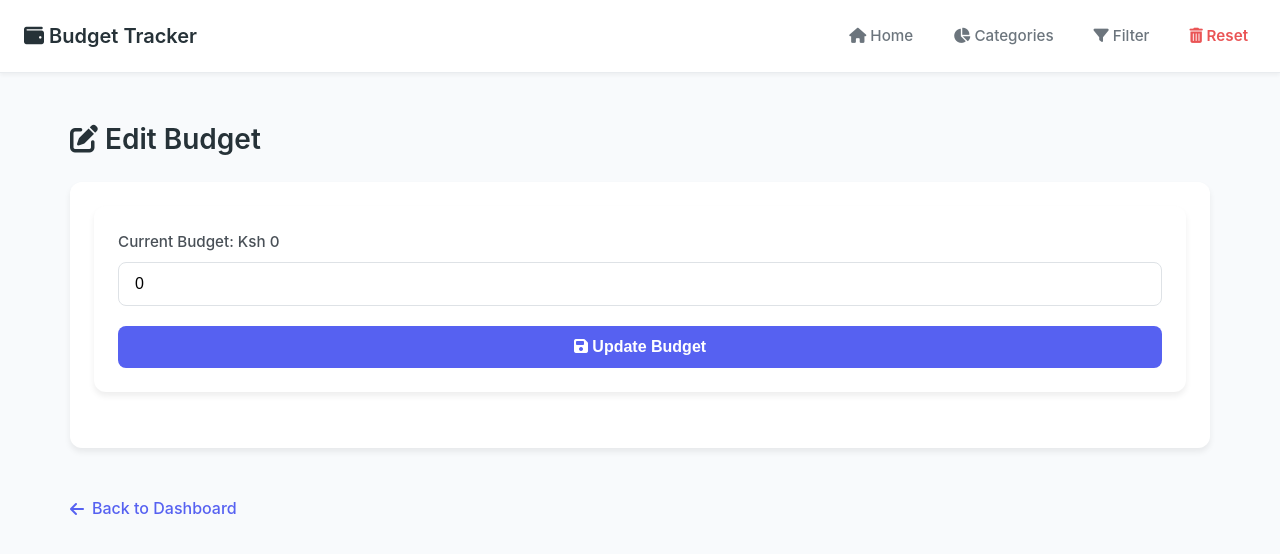
After one commit to melmuya/budget-tracker, a Flask app: page /edit-budget in a window 1280 px wide. The commit adds this page. Shown: the top 554 px of the page. Run offline with Flask 3, Linux system fonts and the light colour scheme.

Commit message:
feat: Add budget editing capability
- Add route for editing the budget amount
- Create dedicated template for budget management
- Add edit button to dashboard UI
- Implement validation for budget updates
- Enhance set_budget() function with better logging
- Add clear user feedback messages

This change allows users to modify their budget after initial setup, providing more flexibility in financial planning as circumstances change.

```diff
--- a/app.py
+++ b/app.py
@@ -28,10 +28,14 @@ def set_budget(amount):
     if not budget:
         budget = Budget(amount=amount)
         db.session.add(budget)
+        action = "created"
     else:
+        old_amount = budget.amount
         budget.amount = amount
+        action = f"updated from Ksh {old_amount}"
     db.session.commit()
-
+    app.logger.info(f"Budget {action} to Ksh {amount}.")
+    return amount
 
 
 # Database Models
@@ -101,6 +105,32 @@ def index():
         balance=balance,
         expense_data=expense_dicts,
     )
+
+@app.route("/edit-budget", methods=["GET", "POST"])
+def edit_budget():
+    budget = get_budget()
+
+    if request.method == "POST":
+        try:
+            new_budget = float(request.form["new_budget"].strip())
+
+            # Basic validation
+            if new_budget <= 0:
+                flash("Budget must be greater than zero.", "error")
+                return redirect(url_for("edit_budget"))
+
+            # Update the budget
+            set_budget(new_budget)
+
+            flash(f"Budget successfully updated to Ksh {new_budget}.", "success")
+            return redirect(url_for("index"))
+
+        except ValueError:
+            flash("Invalid budget amount. Please enter a valid number.", "error")
+            return redirect(url_for("edit_budget"))
+
+    # GET request - display the edit form
+    return render_template("edit_budget.html", budget=budget)
 
 @app.route("/edit/<int:expense_id>", methods=["GET", "POST"])
 def edit_expense(expense_id):
--- /dev/null
+++ b/templates/edit_budget.html
@@ -0,0 +1,59 @@
+<!DOCTYPE html>
+<html>
+<head>
+    <title>Edit Budget | Budget Tracker</title>
+    <meta charset="UTF-8">
+    <meta name="viewport" content="width=device-width, initial-scale=1.0">
+    <link rel="stylesheet" href="{{ url_for('static', filename='styles.css') }}">
+    <link rel="stylesheet" href="https://cdnjs.cloudflare.com/ajax/libs/font-awesome/6.4.0/css/all.min.css">
+</head>
+<body>
+    <nav class="navbar">
+        <div class="navbar-brand">
+            <h2 style="margin: 0;"><i class="fas fa-wallet"></i> Budget Tracker</h2>
+        </div>
+        <div class="navbar-links">
+            <a href="/"><i class="fas fa-home"></i> Home</a>
+            <a href="/categories"><i class="fas fa-chart-pie"></i> Categories</a>
+            <a href="/filter"><i class="fas fa-filter"></i> Filter</a>
+            <a href="/erase"><i class="fas fa-trash-alt"></i> Reset</a>
+        </div>
+    </nav>
+
+    <div class="container">
+        <h1><i class="fas fa-edit"></i> Edit Budget</h1>
+
+        <div class="card fade-in">
+            <form method="POST">
+                <div class="form-group">
+                    <label for="new_budget">Current Budget: Ksh {{ budget }}</label>
+                    <input type="number" id="new_budget" name="new_budget" step="0.01" value="{{ budget }}" required>
+                </div>
+
+                <div style="display: flex; gap: 1rem;">
+                    <button type="submit" style="flex: 1;"><i class="fas fa-save"></i> Update Budget</button>
+                </div>
+            </form>
+        </div>
+
+        <a href="{{ url_for('index') }}" class="back-link fade-in">
+            <i class="fas fa-arrow-left"></i> Back to Dashboard
+        </a>
+    </div>
+
+    <script src="{{ url_for('static', filename='app.js') }}"></script>
+    <script>
+        // Add client-side validation
+        document.querySelector('form').addEventListener('submit', function(event) {
+            const budgetInput = document.getElementById('new_budget');
+            const budgetValue = parseFloat(budgetInput.value);
+
+            if (isNaN(budgetValue) || budgetValue <= 0) {
+                event.preventDefault();
+                alert('Please enter a valid budget amount greater than zero.');
+                budgetInput.focus();
+            }
+        });
+    </script>
+</body>
+</html>
```
Also changed, not shown: templates/index.html (+6 -1 lines).
